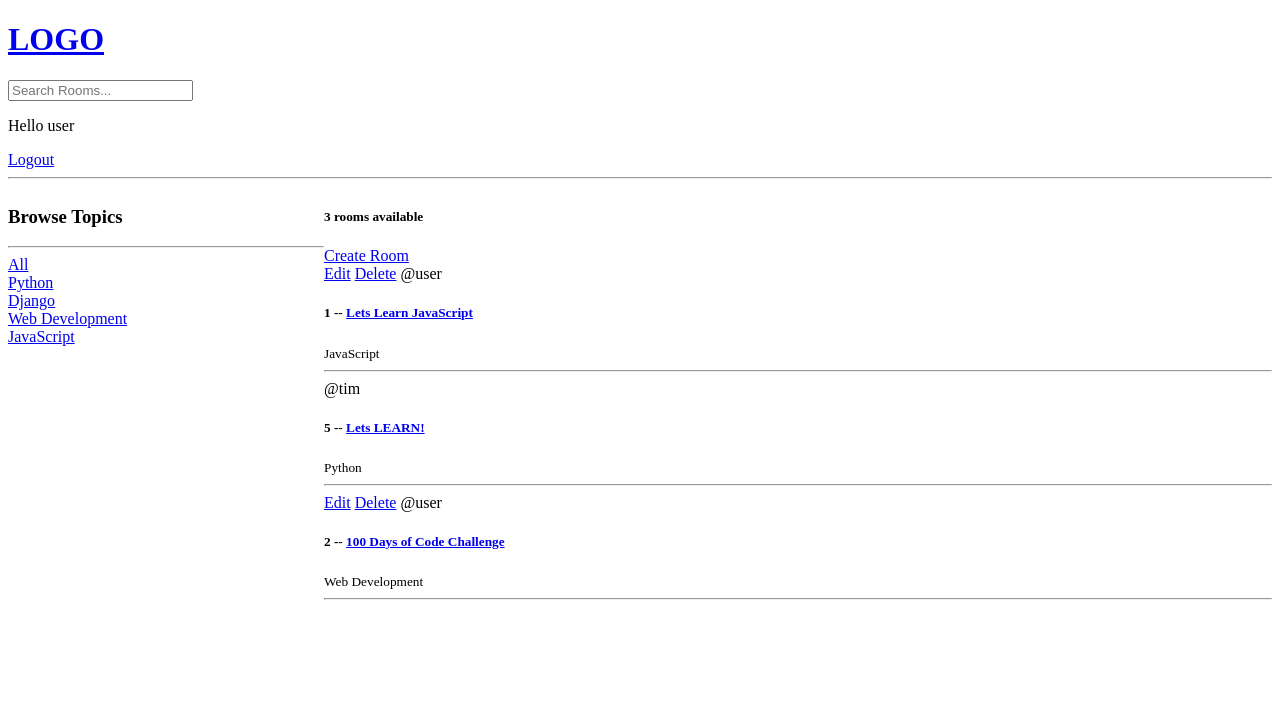
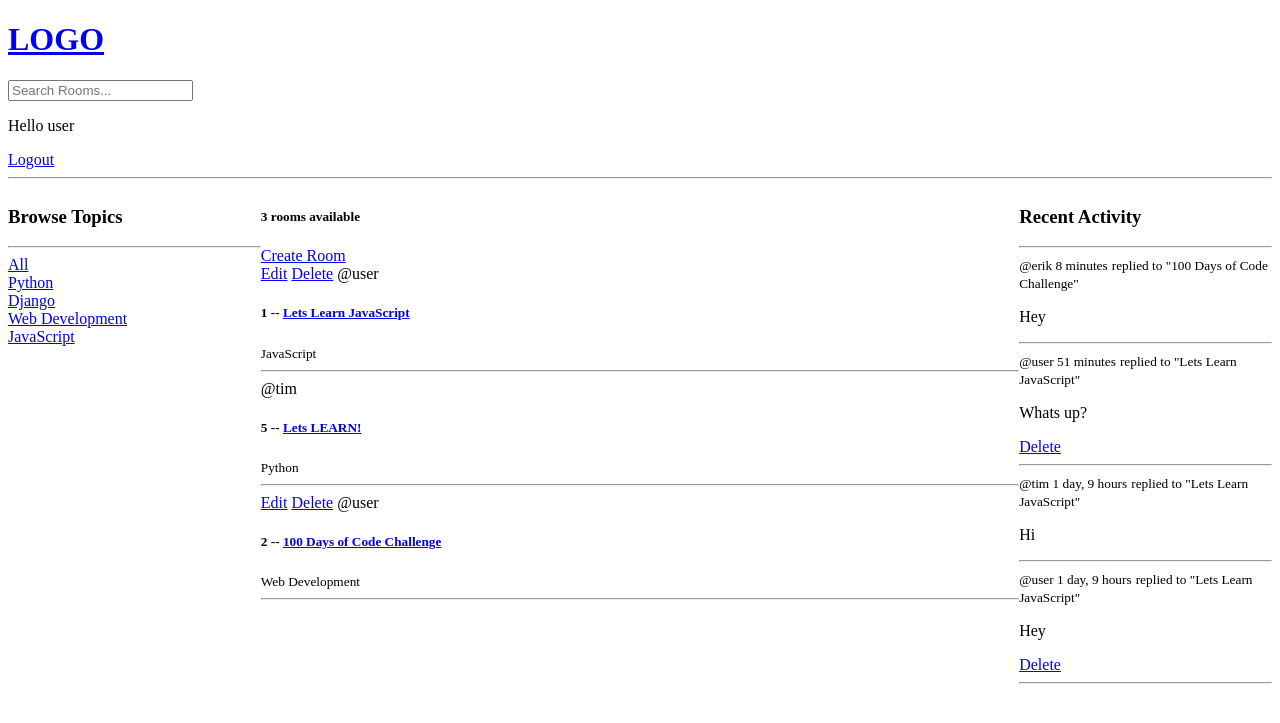
Before and after one commit to OrkunCoskun/studybud, a Django app: page / in a window 1280 px wide. Shown: the top 723 px of the page. Run offline with Django 4.2, Linux system fonts and the light colour scheme; a user stored in the database is signed in; data comes from the database, SQL or seed files in the repository; both versions use the stored data as it was after the commit.

Commit message:
activity feed

```diff
--- a/base/models.py
+++ b/base/models.py
@@ -33,5 +33,8 @@ class Message(models.Model):
     updated = models.DateTimeField(auto_now=True)
     created = models.DateTimeField(auto_now_add=True)
 
+    class Meta:
+        ordering = ['-updated', '-created']
+
     def __str__(self):
         return self.body[0:50]
--- /dev/null
+++ b/base/templates/base/activity_component.html
@@ -0,0 +1,13 @@
+<h3>Recent Activity</h3>
+<hr />
+{% for message in room_messages %}
+<div>
+  <small>@{{message.user}} {{message.created|timesince}}</small>
+  <small>replied to "{{message.room}}"</small>
+  <p>{{message}}</p>
+  {% if request.user == message.user %}
+  <a href="{% url 'delete-message' message.id %}">Delete</a>
+  {% endif %}
+  <hr />
+</div>
+{% endfor %}
--- /dev/null
+++ b/base/templates/base/feed_component.html
@@ -0,0 +1,14 @@
+<div>
+  {% for room in rooms%}
+  <div>
+    {% if request.user == room.host %}
+    <a href="{% url 'update-room' room.id %}">Edit</a>
+    <a href="{% url 'delete-room' room.id %}">Delete</a>
+    {% endif %}
+    <span>@{{room.host.username}}</span>
+    <h5>{{room.id}} -- <a href="{% url 'room' room.id %}">{{room.name}}</a></h5>
+    <small>{{room.topic.name}}</small>
+    <hr />
+  </div>
+  {% endfor %}
+</div>
--- a/base/templates/base/home.html
+++ b/base/templates/base/home.html
@@ -3,49 +3,20 @@
 <style>
   .home-container {
     display: grid;
-    grid-template-columns: 1fr 3fr;
+    grid-template-columns: 1fr 3fr 1fr;
   }
 </style>
 
 <div class="home-container">
-  <div>
-    <h3>Browse Topics</h3>
-    <hr />
-
-    <div>
-      <a href="{% url 'home' %}">All</a>
-    </div>
-
-    {% for topic in topics%}
-
-    <div>
-      <a href="{% url 'home' %}?q={{topic.name}}">{{topic.name}}</a>
-    </div>
-
-    {% endfor %}
-  </div>
+  <div>{% include 'base/topics_component.html' %}</div>
 
   <div>
     <h5>{{room_count}} rooms available</h5>
     <a href="{% url 'create-room' %}">Create Room</a>
 
-    <div>
-      {% for room in rooms%}
-      <div>
-        {% if request.user == room.host %}
-        <a href="{% url 'update-room' room.id %}">Edit</a>
-        <a href="{% url 'delete-room' room.id %}">Delete</a>
-        {% endif %}
-        <span>@{{room.host.username}}</span>
-        <h5>
-          {{room.id}} -- <a href="{% url 'room' room.id %}">{{room.name}}</a>
-        </h5>
-        <small>{{room.topic.name}}</small>
-        <hr />
-      </div>
-      {% endfor %}
-    </div>
+    {% include 'base/feed_component.html' %}
   </div>
+  <div>{% include 'base/activity_component.html' %}</div>
 </div>
 
 {% endblock content %}
--- /dev/null
+++ b/base/templates/base/topics_component.html
@@ -0,0 +1,14 @@
+<h3>Browse Topics</h3>
+<hr />
+
+<div>
+  <a href="{% url 'home' %}">All</a>
+</div>
+
+{% for topic in topics%}
+
+<div>
+  <a href="{% url 'home' %}?q={{topic.name}}">{{topic.name}}</a>
+</div>
+
+{% endfor %}
--- a/base/views.py
+++ b/base/views.py
@@ -75,14 +75,15 @@ def home(request):
 
     topics = Topic.objects.all()
     room_count = rooms.count()
+    room_messages = Message.objects.filter(Q(room__topic__name__icontains=q))
 
-    context = {'rooms': rooms, 'topics': topics, 'room_count': room_count}
+    context = {'rooms': rooms, 'topics': topics, 'room_count': room_count, 'room_messages': room_messages}
     return render(request, 'base/home.html', context)
 
 
 def room(request, pk):
     room = Room.objects.get(id=pk)
-    room_messages = room.message_set.all().order_by('-created')
+    room_messages = room.message_set.all()
     participants = room.participants.all()
     if request.method == 'POST':
         message = Message.objects.create(
```
Also changed, not shown: db.sqlite3.
